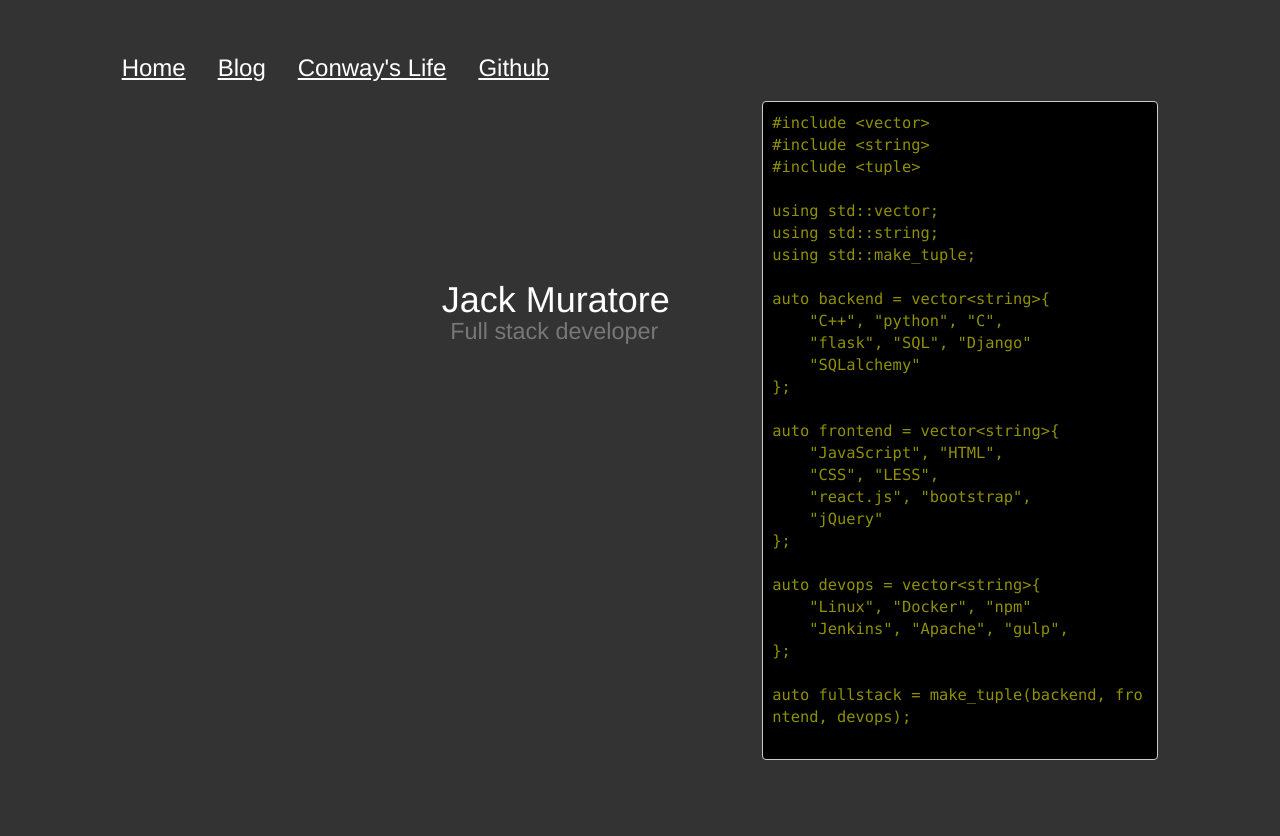
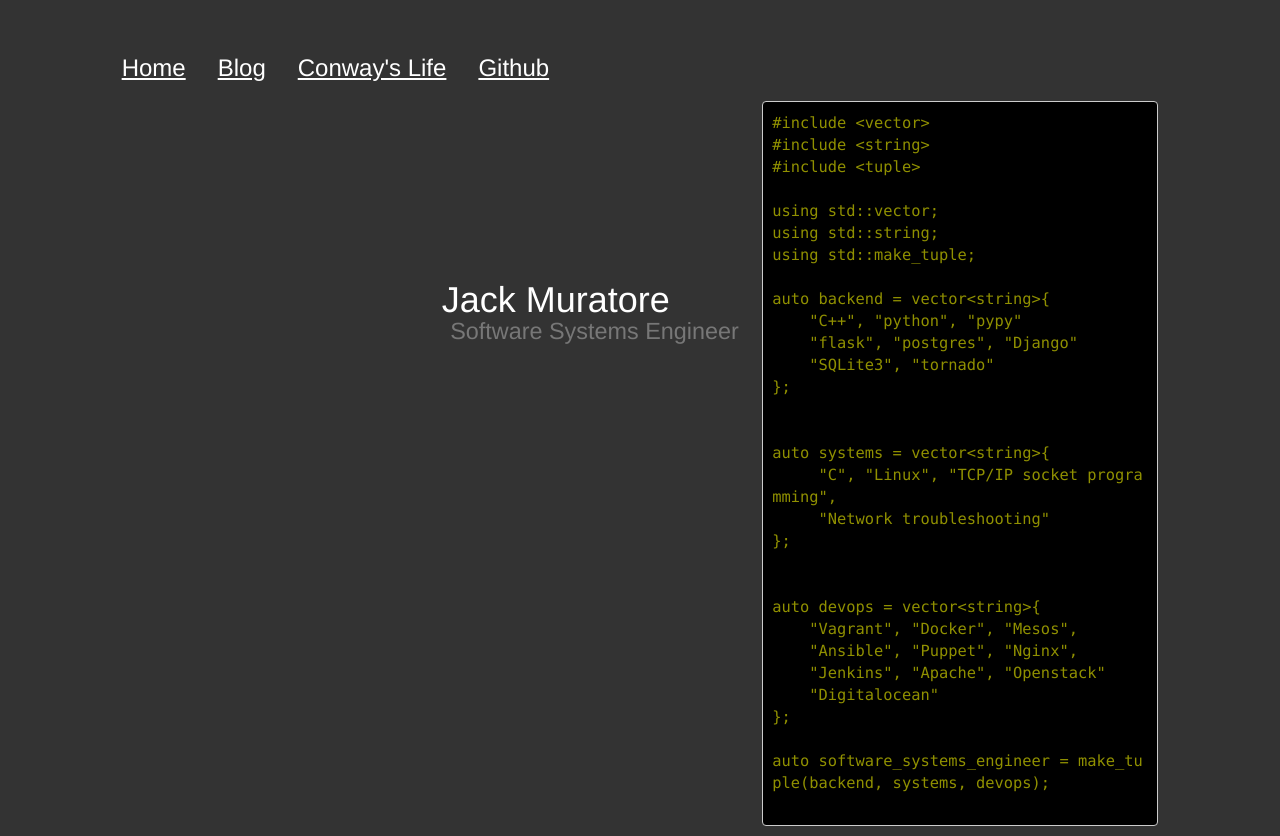
Before and after one commit to banjocat/mywebsite, a Flask app: page / in a window 1280 px wide. Before the commit the page ends 760 px from the top, so only its background shows below. Run offline with Flask 2, Linux system fonts and the light colour scheme; some libraries are stand-ins or nearby versions.

Commit message:
Update index

```diff
--- a/web/templates/index.html
+++ b/web/templates/index.html
@@ -8,7 +8,7 @@
                 Jack Muratore
         <div class='row'>
             <div class='small col-md-11 small-indent'>
-                    Full stack developer
+                    Software Systems Engineer
             </div>
         </div>
             </div>
@@ -28,24 +28,26 @@ using std::string;
 using std::make_tuple;
 
 auto backend = vector&lt;string&gt;{
-&nbsp;&nbsp;&nbsp;&nbsp;"C++", "python", "C",
-&nbsp;&nbsp;&nbsp;&nbsp;"flask", "SQL", "Django"
-&nbsp;&nbsp;&nbsp;&nbsp;"SQLalchemy"
+&nbsp;&nbsp;&nbsp;&nbsp;"C++", "python", "pypy"
+&nbsp;&nbsp;&nbsp;&nbsp;"flask", "postgres", "Django"
+&nbsp;&nbsp;&nbsp;&nbsp;"SQLite3", "tornado"
 };
 
-auto frontend = vector&lt;string&gt;{
-&nbsp;&nbsp;&nbsp;&nbsp;"JavaScript", "HTML",
-&nbsp;&nbsp;&nbsp;&nbsp;"CSS", "LESS",
-&nbsp;&nbsp;&nbsp;&nbsp;"react.js", "bootstrap",
-&nbsp;&nbsp;&nbsp;&nbsp;"jQuery"
+
+auto systems = vector&lt;string&gt;{
+&nbsp;&nbsp;&nbsp;&nbsp; "C", "Linux", "TCP/IP socket programming",
+&nbsp;&nbsp;&nbsp;&nbsp; "Network troubleshooting"
 };
 
+
 auto devops = vector&lt;string&gt;{
-&nbsp;&nbsp;&nbsp;&nbsp;"Linux", "Docker", "npm"
-&nbsp;&nbsp;&nbsp;&nbsp;"Jenkins", "Apache", "gulp",
+&nbsp;&nbsp;&nbsp;&nbsp;"Vagrant", "Docker", "Mesos",
+&nbsp;&nbsp;&nbsp;&nbsp;"Ansible", "Puppet", "Nginx",
+&nbsp;&nbsp;&nbsp;&nbsp;"Jenkins", "Apache", "Openstack"
+&nbsp;&nbsp;&nbsp;&nbsp;"Digitalocean"
 };
 
-auto fullstack = make_tuple(backend, frontend, devops);
+auto software_systems_engineer = make_tuple(backend, systems, devops);
             </code></pre>
 
         </div>
```
